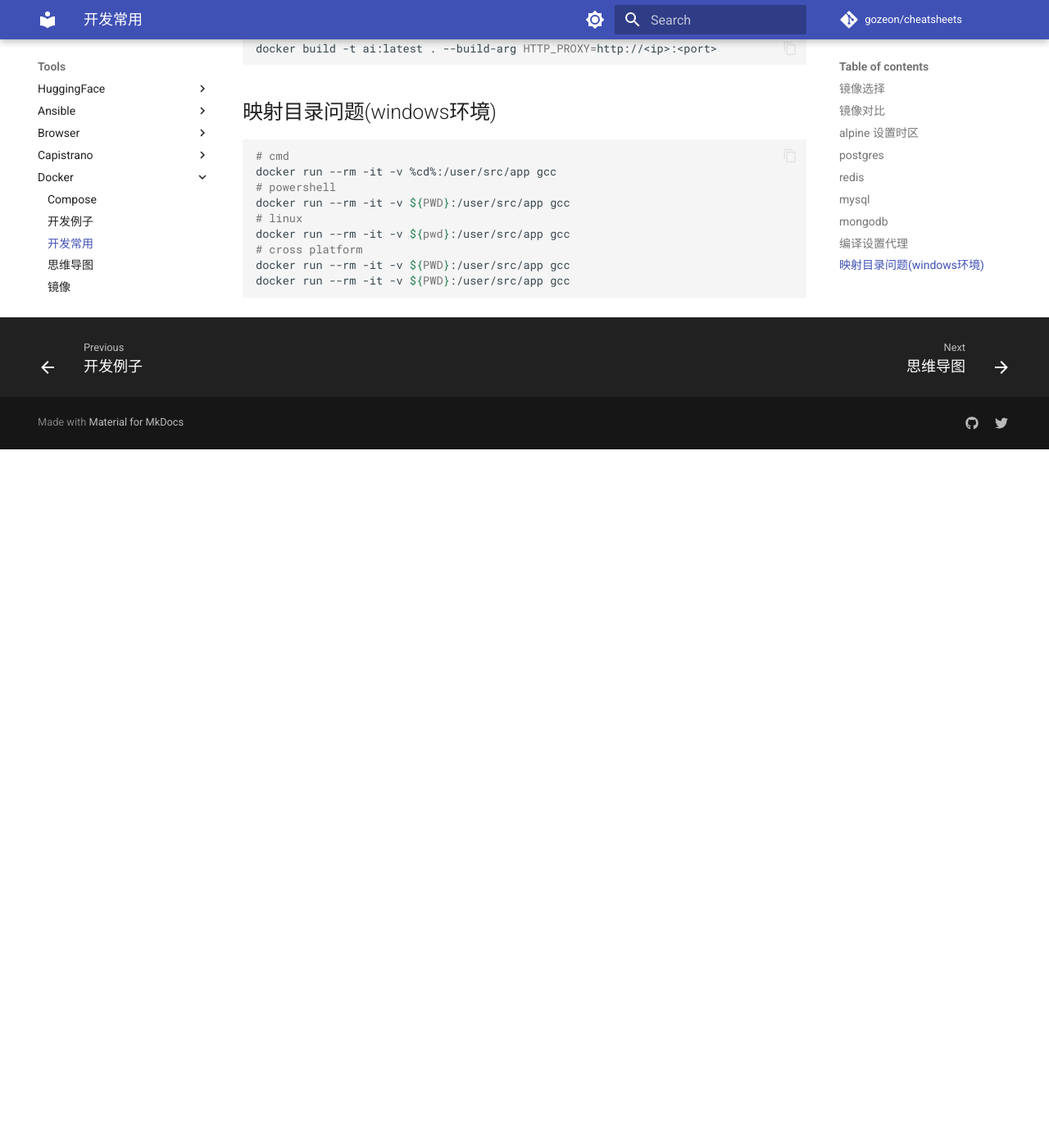
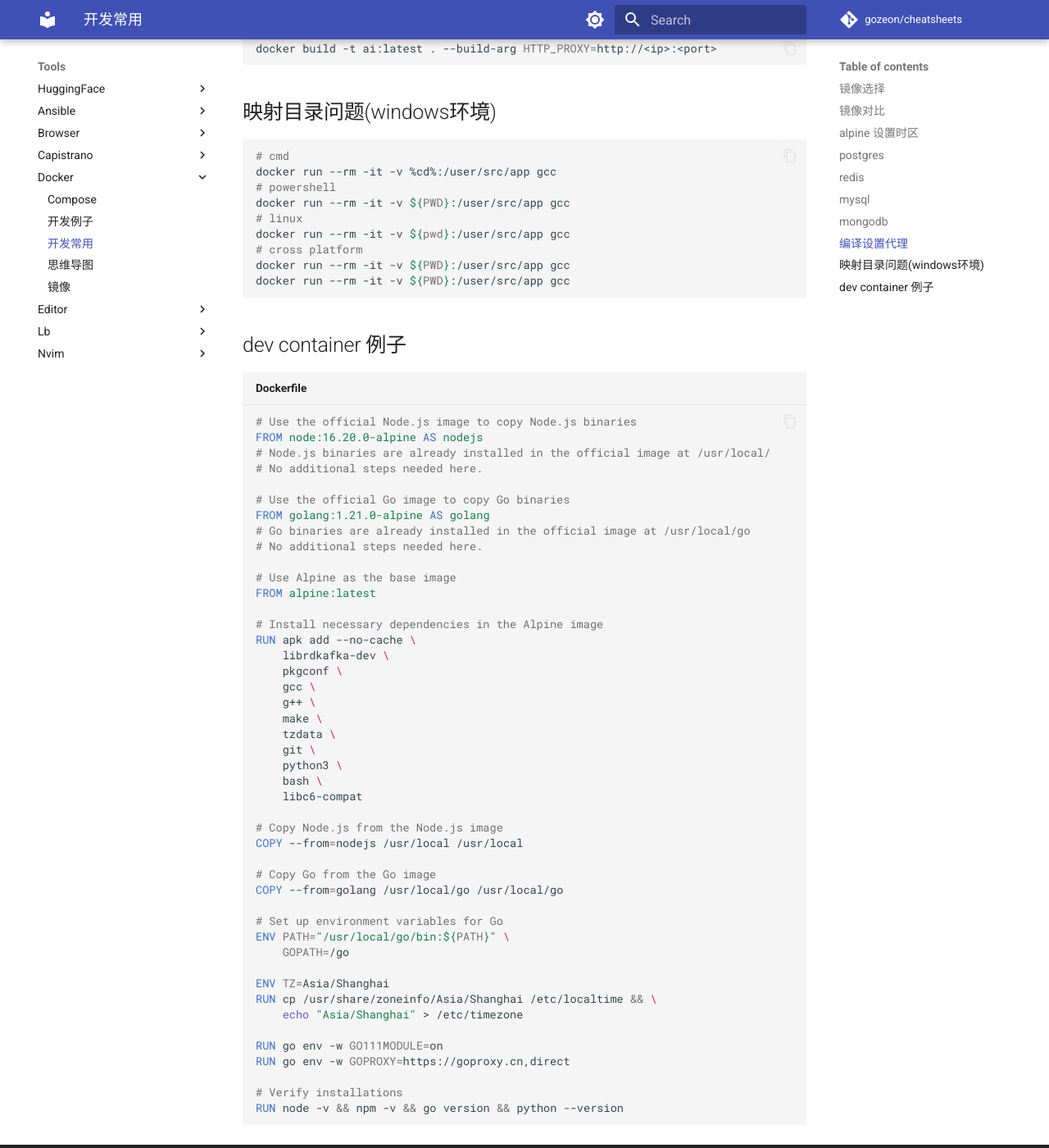
Before and after one commit to gozeon/cheatsheets, an MkDocs documentation site: the page built from docs/tools/docker/开发常用.md, in a window 1280 px wide and 1400 px high, scrolled down 2101 px. Shown: the whole window at 82% size. Built offline with MkDocs 1.6.1 and Material for MkDocs 9.7.7, drawn with Linux system fonts in a browser that asks for light colours; comment, search, counter and statistics services are not loaded; before the commit the page ends 2649 px from its top, so only the background shows below that.

Commit message:
Update 开发常用.md

````diff
--- a/docs/tools/docker/开发常用.md
+++ b/docs/tools/docker/开发常用.md
@@ -96,3 +96,53 @@
 docker run --rm -it -v ${PWD}:/user/src/app gcc
 docker run --rm -it -v ${PWD}:/user/src/app gcc
 ```
+
+## dev container 例子
+
+```dockerfile title="Dockerfile"
+# Use the official Node.js image to copy Node.js binaries
+FROM node:16.20.0-alpine AS nodejs
+# Node.js binaries are already installed in the official image at /usr/local/
+# No additional steps needed here.
+
+# Use the official Go image to copy Go binaries
+FROM golang:1.21.0-alpine AS golang
+# Go binaries are already installed in the official image at /usr/local/go
+# No additional steps needed here.
+
+# Use Alpine as the base image
+FROM alpine:latest
+
+# Install necessary dependencies in the Alpine image
+RUN apk add --no-cache \
+    librdkafka-dev \
+    pkgconf \
+    gcc \
+    g++ \
+    make \
+    tzdata \
+    git \
+    python3 \
+    bash \
+    libc6-compat
+
+# Copy Node.js from the Node.js image
+COPY --from=nodejs /usr/local /usr/local
+
+# Copy Go from the Go image
+COPY --from=golang /usr/local/go /usr/local/go
+
+# Set up environment variables for Go
+ENV PATH="/usr/local/go/bin:${PATH}" \
+    GOPATH=/go
+
+ENV TZ=Asia/Shanghai
+RUN cp /usr/share/zoneinfo/Asia/Shanghai /etc/localtime && \
+    echo "Asia/Shanghai" > /etc/timezone
+
+RUN go env -w GO111MODULE=on
+RUN go env -w GOPROXY=https://goproxy.cn,direct
+
+# Verify installations
+RUN node -v && npm -v && go version && python --version
+```
````
